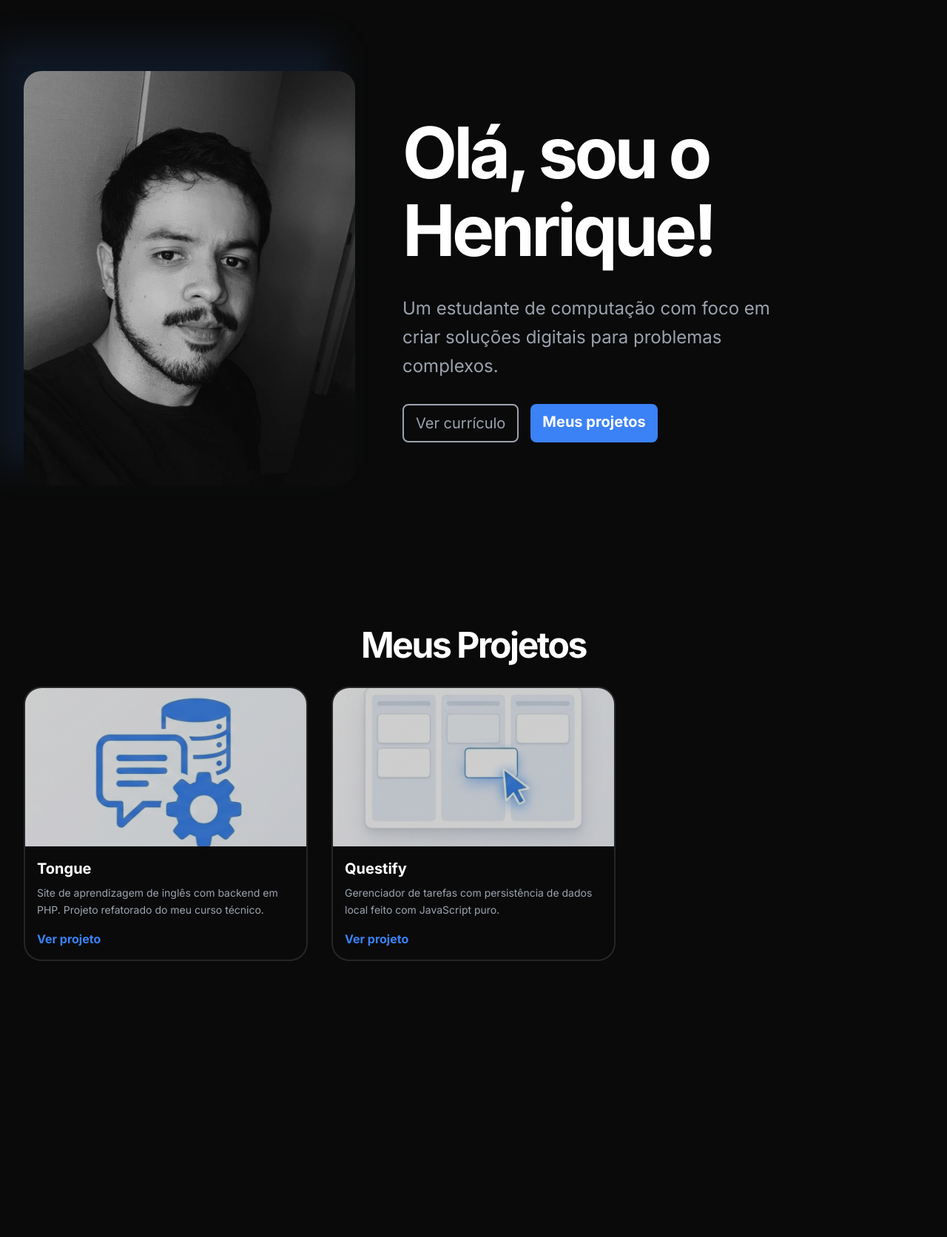
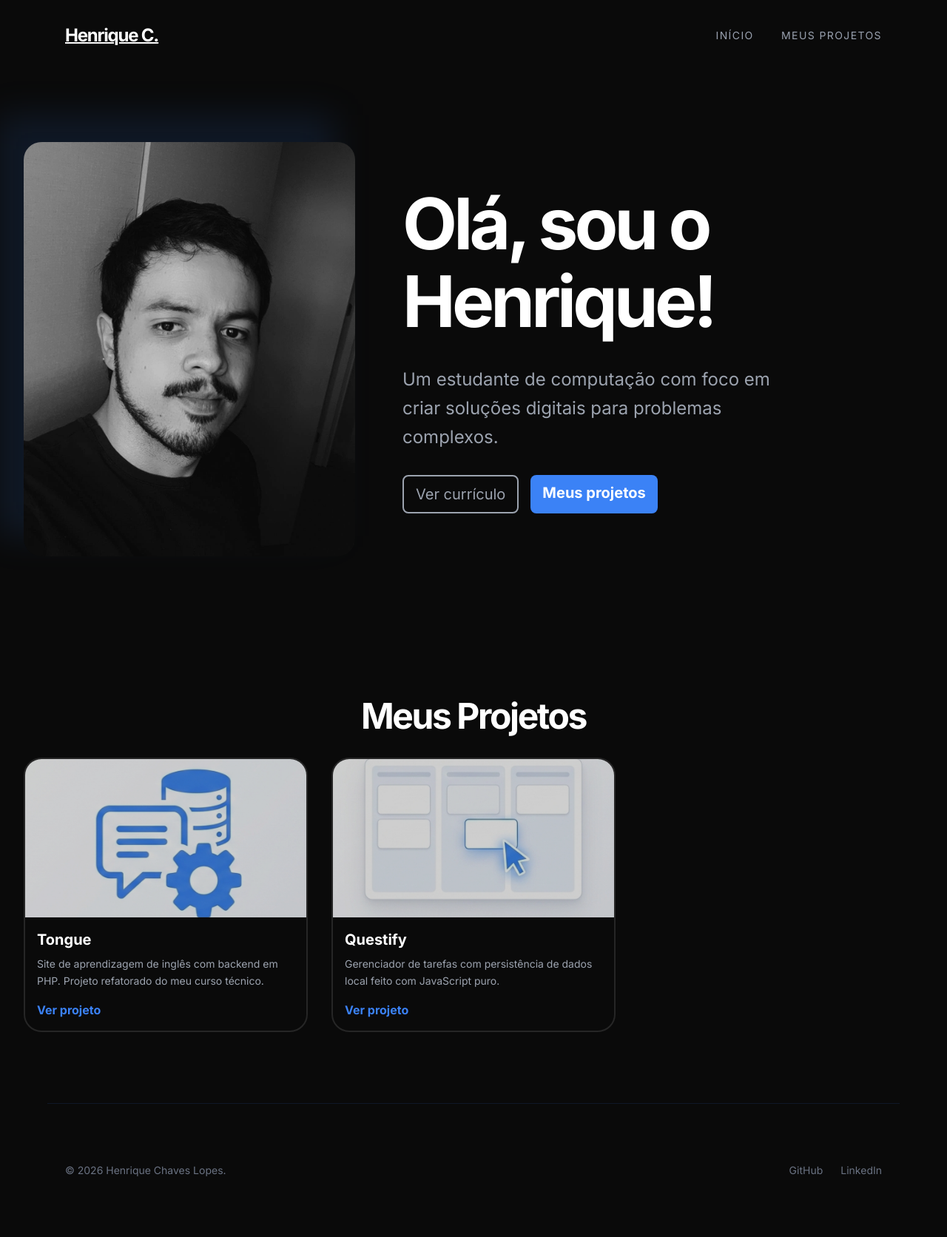
Before and after one commit to henriquechav/henriquechav.github.io, an Astro site in the folder code/: page / in a window 1280 px wide. Shown: the whole page at 74% size. Before the commit the page ends 1395 px from the top, so only its background shows below. Built offline with nearby package versions, Linux system fonts and the light colour scheme; Astro itself is replaced by a stand-in of ours.

Commit message:
feat: adiciona versão inicial de header e footer

```diff
--- a/code/src/components/Footer.astro
+++ b/code/src/components/Footer.astro
@@ -1,7 +1,7 @@
-<!-- <footer class="py-20 px-6 max-w-6xl mx-auto border-t border-gray-900 flex justify-between items-center text-gray-500 text-sm">
-  <p>&copy; 2026 Henrique Chaves Lopes. Criado com Astro.</p>
+<footer class="py-20 px-6 max-w-6xl mx-auto border-t border-gray-900 flex justify-between items-center text-gray-500 text-sm">
+  <p>&copy; 2026 Henrique Chaves Lopes.</p>
   <div class="flex gap-6">
-    <a href="#" class="hover:text-white">GitHub</a>
-    <a href="#" class="hover:text-white">LinkedIn</a>
+    <a href="https://github.com/henriquechav" target="_blank" class="hover:text-white">GitHub</a>
+    <a href="https://www.linkedin.com/in/henriquechav" target="_blank" class="hover:text-white">LinkedIn</a>
   </div>
-</footer> -->
+</footer>
--- a/code/src/components/Header.astro
+++ b/code/src/components/Header.astro
@@ -1,7 +1,7 @@
-<!-- <header class="flex justify-between items-center py-8 px-6 max-w-6xl mx-auto w-full">
-  <div class="text-2xl font-black tracking-tighter underline decoration-2">LOGOTIPO</div>
+<header class="flex justify-between items-center py-8 px-6 max-w-6xl mx-auto w-full">
+  <div class="text-2xl font-black tracking-tighter underline decoration-2">Henrique C.</div>
   <nav class="space-x-8 text-sm uppercase tracking-widest text-gray-400">
-    <a href="#" class="hover:text-white transition">Trabalho</a>
-    <a href="#" class="hover:text-white transition">Contato</a>
+    <a href="#" class="hover:text-white transition">Início</a>
+    <a href="#meus-projetos" class="hover:text-white transition">Meus Projetos</a>
   </nav>
-</header> -->
+</header>
--- a/code/src/components/Hero.astro
+++ b/code/src/components/Hero.astro
@@ -25,7 +25,7 @@ import profilePic from "../assets/foto-perfil.png";
       class="button w-fit border-2 border-my-gray text-my-gray">
         Ver currículo
       </a>
-      <a href="#" class="button w-fit font-bold bg-my-blue">
+      <a href="#meus-projetos" class="button w-fit font-bold bg-my-blue">
         Meus projetos
       </a>
     </div>
--- a/code/src/components/Projects.astro
+++ b/code/src/components/Projects.astro
@@ -19,7 +19,7 @@ const projects = [
 ];
 ---
 
-<section class="container-main">
+<section class="container-main" id="meus-projetos">
   <h2 class="section-title mb-8">
     Meus Projetos
   </h2>
```
